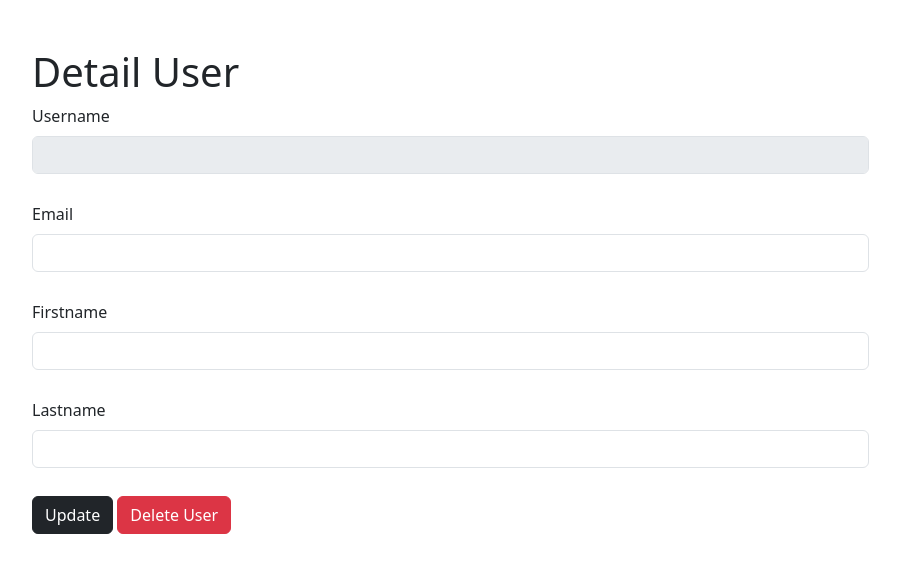
After one commit to kienquocIT/book-management-ui, a Django app: page /user/1 in a window 1280 px wide. The commit adds this page. Shown: the top 573 px of the page, without its empty margins (50-950 px from the left). Run offline with Django 5.2, Linux system fonts and the light colour scheme; data that the repository does not hold is empty; some libraries are stand-ins or nearby versions.

Commit message:
add create, update, detail, delete feature

```diff
--- a/templates/base.html
+++ b/templates/base.html
@@ -10,6 +10,11 @@
     {% bootstrap_javascript %}
     <script src="https://ajax.googleapis.com/ajax/libs/jquery/3.7.1/jquery.min.js"></script>
     <script src="http://ajax.aspnetcdn.com/ajax/jquery.validate/1.9/jquery.validate.min.js" type="text/javascript"></script>
+    <link rel="stylesheet" href="https://cdn.datatables.net/2.3.4/css/dataTables.dataTables.css" />
+    <script src="https://cdn.datatables.net/2.3.4/js/dataTables.js"></script>
+    {% block header_block %}
+
+    {% endblock %}
 </head>
 <body>
 <div class="container mt-5">
--- a/ui/settings.py
+++ b/ui/settings.py
@@ -119,7 +119,7 @@ USE_TZ = True
 # Static files (CSS, JavaScript, Images)
 # https://docs.djangoproject.com/en/5.2/howto/static-files/
 
-STATIC_URL = '/static/'
+STATIC_URL = 'static/'
 
 STATICFILES_DIRS = [
     BASE_DIR / 'static',
--- /dev/null
+++ b/user/static/user/js/detail_form.js
@@ -0,0 +1,68 @@
+$(document).ready(function () {
+    let pk = getPkFromUrl()
+    let url_detail = $("#update-form").attr('data-url').replace('0', pk)
+    let url_redirect = $("#update-form").attr('data-url-redirect').replace('0', pk)
+    let url_redirect_list = $("#update-form").attr('data-url-redirect').replace('/0', '')
+
+
+    $.ajax({
+        url: url_detail,
+        method: 'GET',
+        success: function (response) {
+            $("input[name='username']").val(response?.['username'])
+            $("input[name='email']").val(response?.['email'])
+            $("input[name='first_name']").val(response?.['first_name'])
+            $("input[name='last_name']").val(response?.['last_name'])
+        },
+        error: function (xhr) {
+            alert('Get user fail!');
+            console.log(xhr.responseText);
+        }
+    })
+
+    $("#update-form").validate({
+        submitHandler: function (form, event) {
+            let data = {
+                email: $("#email_input").val(),
+                first_name: $("#first_name_input").val(),
+                last_name: $("#last_name_input").val(),
+            };
+
+            $.ajax({
+                url: url_detail,
+                method: $(form).attr('data-method'),
+                data: data,
+                headers: {"X-CSRFToken": $('input[name="csrfmiddlewaretoken"]').val()},
+                success: function (response) {
+                    alert('Update success!');
+                    window.location.replace(url_redirect)
+                },
+                error: function (xhr) {
+                    alert('Update user fail!');
+                    console.log(xhr.responseText);
+                }
+            });
+        }
+    });
+
+    $("#btn-delete").on('click', function () {
+        $.ajax({
+            url: url_detail,
+            method: 'DELETE',
+            success: function (response) {
+                alert('Delete user success')
+                window.location.replace(url_redirect_list)
+            },
+            error: function (xhr) {
+                alert('Delete user fail!');
+                console.log(xhr.responseText);
+            }
+        });
+    })
+})
+
+function getPkFromUrl() {
+    let current_url = window.location.href
+    let url_split = current_url.split('/')
+    return url_split.at(url_split.length - 1)
+}
--- /dev/null
+++ b/user/templates/detail.html
@@ -0,0 +1,54 @@
+{% extends 'base.html' %}
+{% load static %}
+{% load i18n %}
+{% block content %}
+    <form class="w-75" id="update-form" data-method="PUT" data-url="{% url 'user:UserUpdateApiView' '0' %}"
+          data-url-redirect="{% url 'user:UserUpdateView' '0' %}">
+        {% csrf_token %}
+        <h1>Detail User</h1>
+        <div class="mb-1">
+            <label for="username_input" class="form-label">Username</label>
+            <input type="text" class="form-control" id="username_input" name="username" disabled>
+        </div>
+        <br>
+        <div class="mb-1">
+            <label for="email_input" class="form-label">Email</label>
+            <input type="email" class="form-control" id="email_input" name="email">
+        </div>
+        <br>
+        <div class="mb-1">
+            <label for="first_name_input" class="form-label">{% trans 'Firstname' %}</label>
+            <input type="text" class="form-control" id="first_name_input" name="first_name">
+        </div>
+        <br>
+        <div class="mb-1">
+            <label for="last_name_input" class="form-label">{% trans 'Lastname' %}</label>
+            <input type="text" class="form-control" id="last_name_input" name="last_name">
+        </div>
+        <br>
+        <button type="submit" id="btn-update" class="btn btn-dark">Update</button>
+        <button type="button" class="btn btn-danger" data-bs-toggle="modal" data-bs-target="#delete-modal">Delete User</button>
+    </form>
+
+    <div class="modal fade" id="delete-modal" tabindex="-1" aria-labelledby="exampleModalLabel" aria-hidden="true">
+        <div class="modal-dialog">
+            <div class="modal-content">
+                <div class="modal-header">
+                    <h5 class="modal-title" id="exampleModalLabel">Modal title</h5>
+                    <button type="button" class="btn-close" data-bs-dismiss="modal" aria-label="Close"></button>
+                </div>
+                <div class="modal-body">
+                    Do you delete this user?
+                </div>
+                <div class="modal-footer">
+                    <button type="button" class="btn btn-secondary" data-bs-dismiss="modal">Close</button>
+                    <button type="button" id="btn-delete" class="btn btn-danger">Delete</button>
+                </div>
+            </div>
+        </div>
+    </div>
+{% endblock %}
+
+{% block js_block %}
+    <script src="{% static 'user/js/detail_form.js' %}"></script>
+{% endblock %}
--- a/user/urls.py
+++ b/user/urls.py
@@ -1,10 +1,14 @@
 from django.urls import path
-from .views import UserListView, UserCreateView, UserCreateApiView
+from .views import UserListView, UserCreateView, UserCreateApiView, UserUpdateView, UserUpdateApiview
 
 app_name = 'user'
 
 urlpatterns = [
-    path('', UserListView.as_view(), name='list'),
-    path('create-api', UserCreateApiView.as_view(), name='create-api'),
-    path('create', UserCreateView.as_view(), name='create'),
+    path('', UserListView.as_view(), name='UserListView'),
+    path('create-api', UserCreateApiView.as_view(), name='UserCreateApiView'),
+    path('create', UserCreateView.as_view(), name='UserCreateView'),
+    path('<int:pk>', UserUpdateView.as_view(), name='UserUpdateView'),
+
+    path('api/<int:pk>', UserUpdateApiview.as_view(), name='UserUpdateApiView'),
+
 ]
--- a/user/views.py
+++ b/user/views.py
@@ -38,3 +38,35 @@ class UserCreateApiView(APIView):
 
         r = requests.post(url=f'{settings.API_URL}v3/users/', data=data)
         return JsonResponse(r.json())
+
+class UserUpdateView(View):
+    def get(self, request, pk):
+        return render(request, "detail.html", )
+
+class UserUpdateApiview(APIView):
+    def get(self, request, pk):
+        r = requests.get(url=f'{settings.API_URL}v3/users/{pk}')
+        return JsonResponse(r.json())
+
+    def put(self, request, pk):
+        email = request.POST.get('email')
+        first_name = request.POST.get('first_name')
+        last_name = request.POST.get('last_name')
+
+        data = {
+            'email': email,
+            'first_name': first_name,
+            'last_name': last_name,
+        }
+
+        r = requests.put(url=f'{settings.API_URL}v3/users/{pk}', data=data)
+        return JsonResponse(r.json())
+
+    def delete(self, request, pk):
+        r = requests.delete(url=f'{settings.API_URL}v3/users/{pk}')
+        if r.status_code == 204:
+            return JsonResponse({
+                'status': 'success',
+            })
+        else:
+            return JsonResponse({})
```
Also changed, not shown: user/static/user/js/create_form.js (added, +47 -0 lines), user/templates/create.html (+12 -79 lines), user/templates/list.html (+43 -3 lines).
